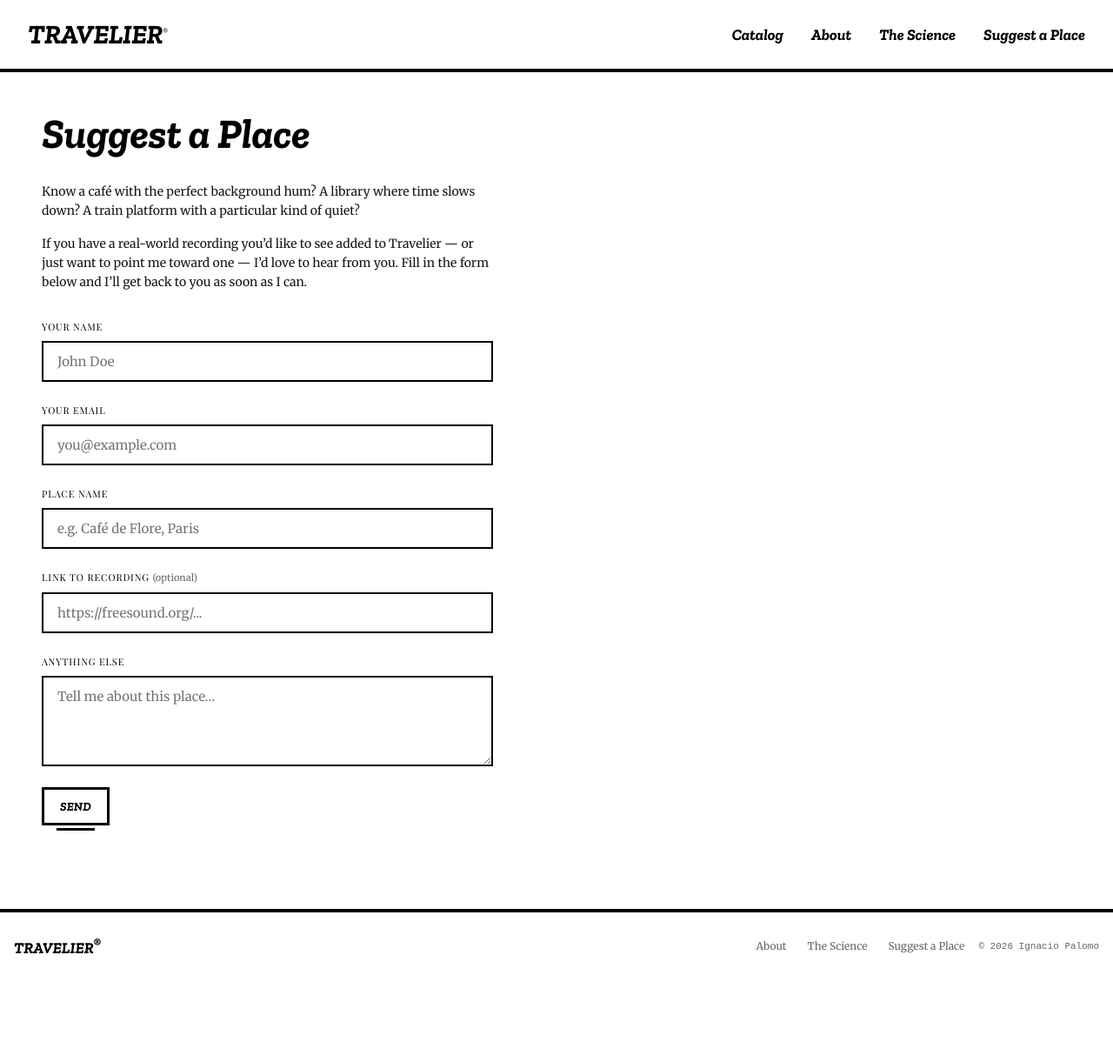
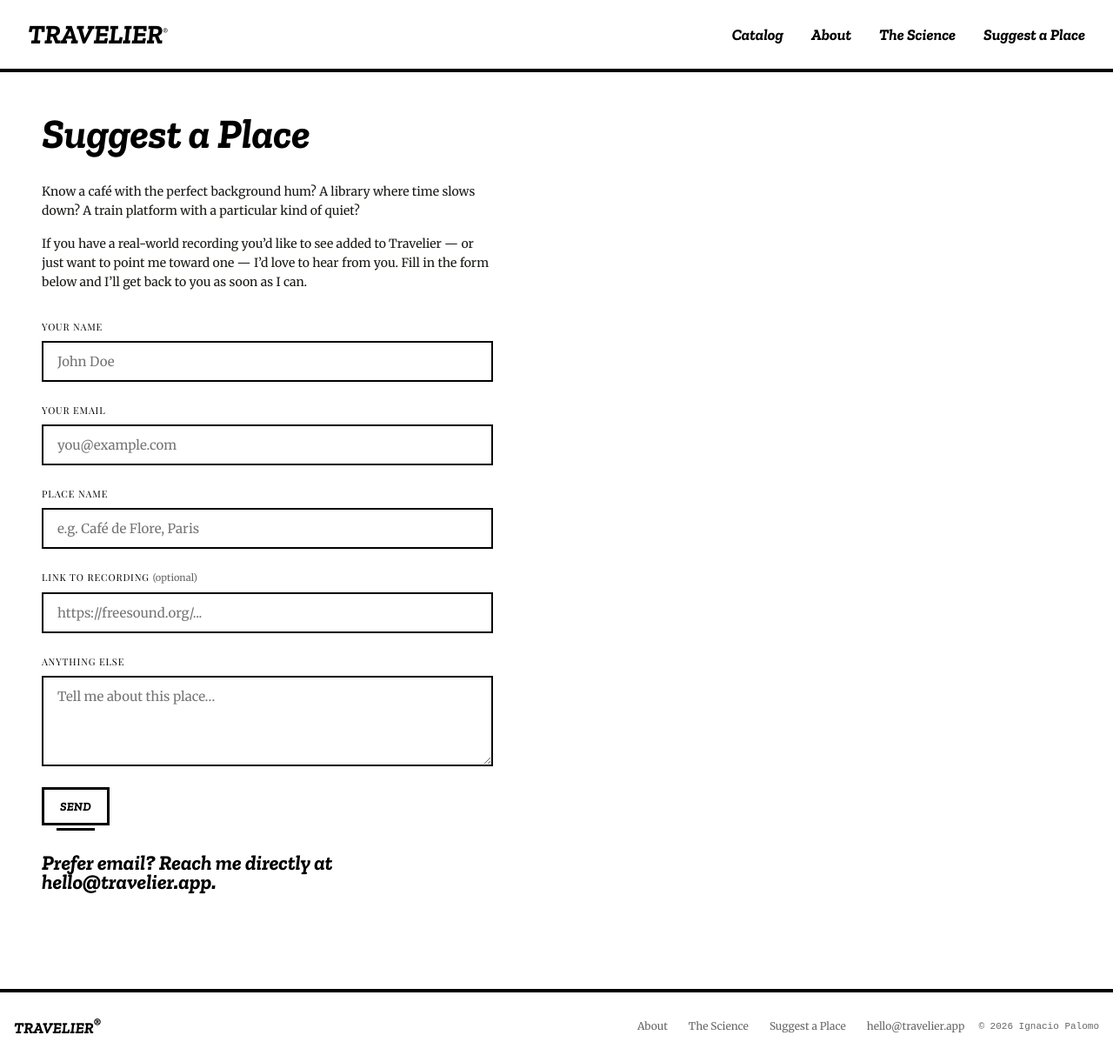
Before and after one commit to 3oheme/travelier, a Jekyll site: the page built from contact.md, in a window 1280 px wide. Shown: the whole page at 87% size. Built offline with Jekyll 4.4.1, drawn with Linux system fonts in a browser that asks for light colours; before the commit the page ends 1129 px from its top, so only the background shows below that.

Commit message:
feat: add hello@travelier.app to footer and contact page
Co-Authored-By: Claude Sonnet 4.6 <noreply@anthropic.com>

```diff
--- a/_layouts/default.html
+++ b/_layouts/default.html
@@ -22,6 +22,7 @@ layout: base
     <a href="/about/">About</a>
     <a href="/science/">The Science</a>
     <a href="/contact/">Suggest a Place</a>
+    <a href="mailto:hello@travelier.app">hello@travelier.app</a>
   </nav>
   <span class="site-footer__copy">© 2026 Ignacio Palomo</span>
 </footer>
--- a/_layouts/place.html
+++ b/_layouts/place.html
@@ -63,7 +63,9 @@ layout: base
   <a href="/" class="site-footer__wordmark">TRAVELIER<sup>®</sup></a>
   <nav class="site-footer__nav" aria-label="Footer navigation">
     <a href="/about/">About</a>
+    <a href="/science/">The Science</a>
     <a href="/contact/">Suggest a Place</a>
+    <a href="mailto:hello@travelier.app">hello@travelier.app</a>
   </nav>
   <span class="site-footer__copy">© 2026 Ignacio Palomo</span>
 </footer>
--- a/contact.md
+++ b/contact.md
@@ -42,3 +42,5 @@ If you have a real-world recording you'd like to see added to Travelier — or j
 
   <button type="submit" class="btn contact-form__submit">Send</button>
 </form>
+
+Prefer email? Reach me directly at [hello@travelier.app](mailto:hello@travelier.app).
```
